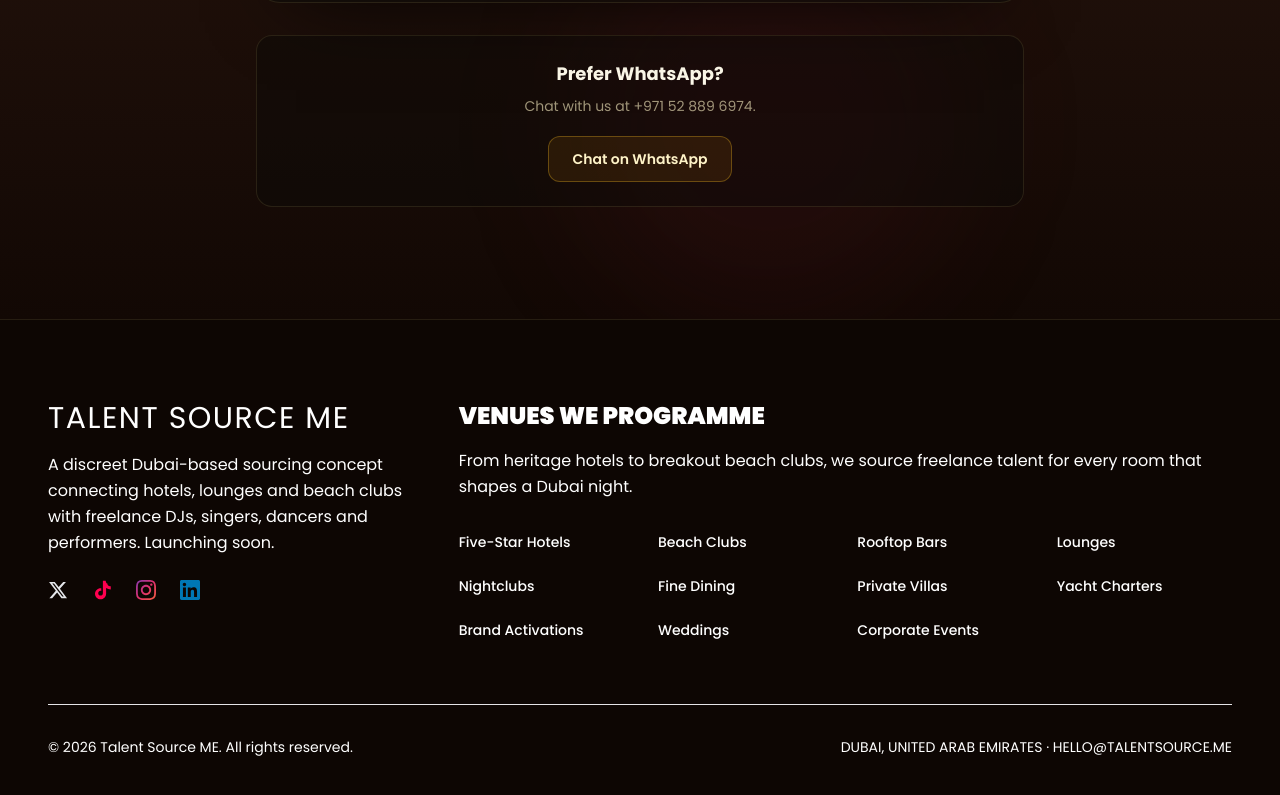
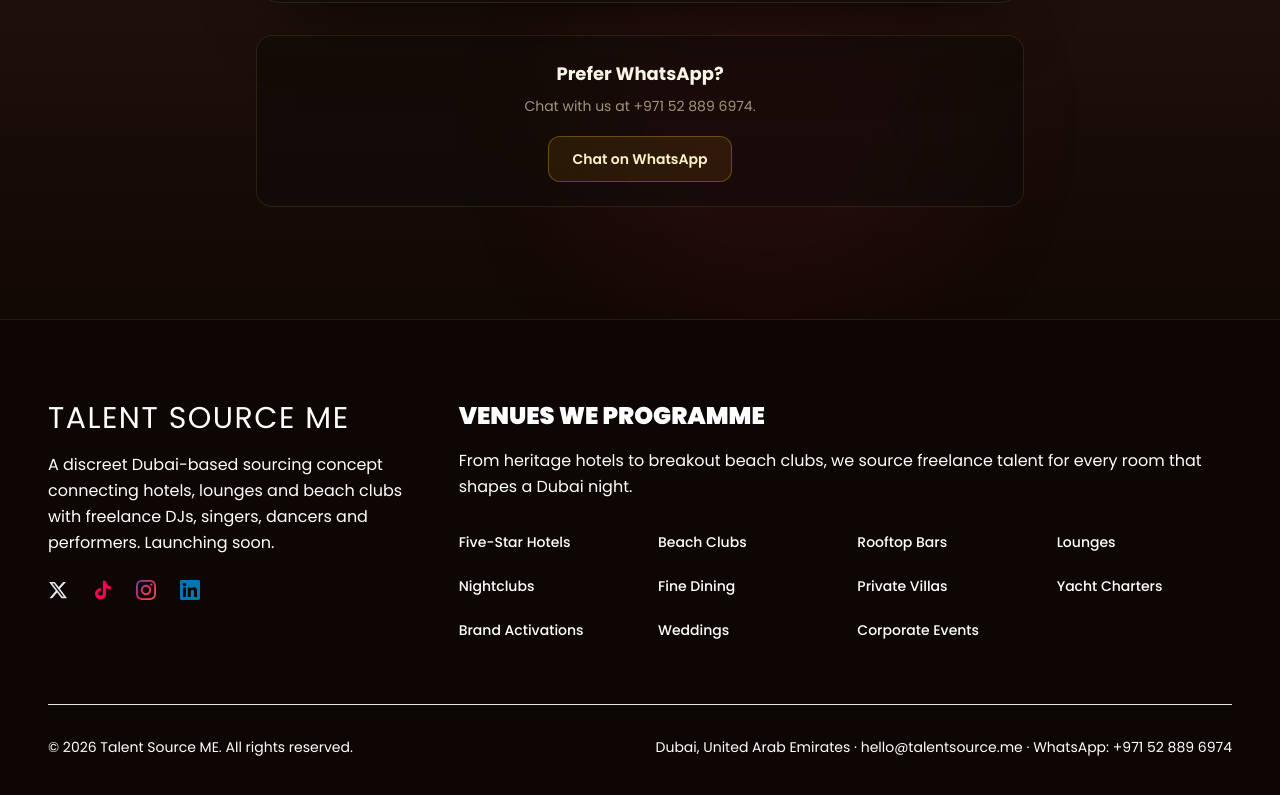
Before and after one commit to snape345/sweet-theme-haven, a React (Vite) app: page / in a window 1280 px wide. Shown: the part 4465-5260 px from the top of the page. Built offline with nearby package versions, Linux system fonts and the light colour scheme; the HTML template or start-up script is replaced by a standard one.

Commit message:
Changes
Co-authored-by: snape345 <154547548+snape345@users.noreply.github.com>

```diff
--- a/src/components/Footer.tsx
+++ b/src/components/Footer.tsx
@@ -116,12 +116,12 @@ export function Footer() {
 
         {/* Bottom Bar - Simplified */}
         <div className="border-t border-background/20 pt-8 mt-16">
-          <div className="flex flex-col md:flex-row justify-between items-center">
-            <div className="text-sm text-background/70 mb-4 md:mb-0">
+          <div className="flex flex-col md:flex-row justify-between items-center gap-3">
+            <div className="text-sm text-background/70">
               © {new Date().getFullYear()} Talent Source ME. All rights reserved.
             </div>
-            <div className="text-sm text-background/70">
-              DUBAI, UNITED ARAB EMIRATES · HELLO@TALENTSOURCE.ME
+            <div className="text-sm text-background/70 text-center md:text-right">
+              Dubai, United Arab Emirates · hello@talentsource.me · WhatsApp: +971 52 889 6974
             </div>
           </div>
         </div>
```
